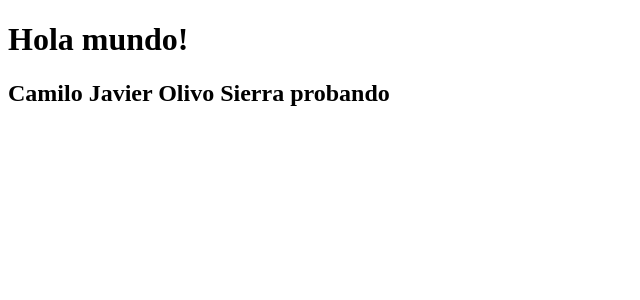
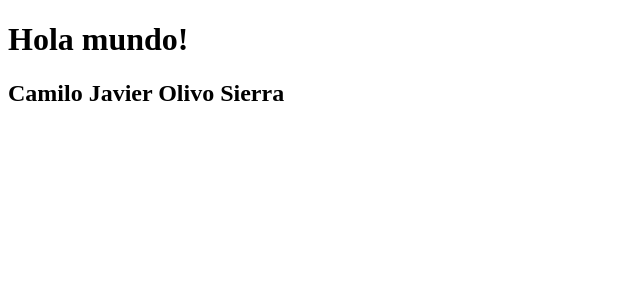
Before and after one commit to olivo1990/Angular, an Angular app: page / in a window 1280 px wide. Shown: the top 300 px of the page, without its empty margins (0-640 px from the left). Built offline with nearby package versions, Linux system fonts and the light colour scheme.

Commit message:
probando github

```diff
--- a/src/app/app.component.html
+++ b/src/app/app.component.html
@@ -1,2 +1,2 @@
 <h1>{{ title }}</h1>
-<h2>{{ nombre }} {{ apellido }} probando</h2>
+<h2>{{ nombre }} {{ apellido }}</h2>
--- a/src/app/app.component.ts
+++ b/src/app/app.component.ts
@@ -9,5 +9,4 @@ export class AppComponent {
   title = 'Hola mundo!';
   nombre:string = "Camilo Javier";
   apellido:string = "Olivo Sierra";
-
 }
```
